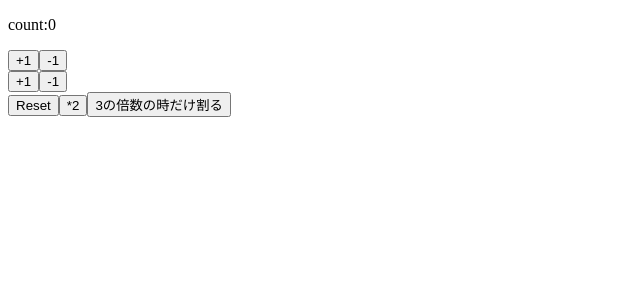
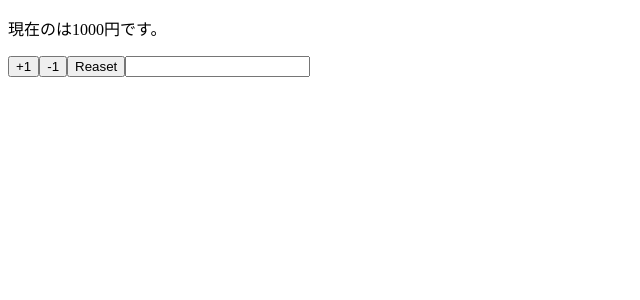
Before and after one commit to MaryamNagata89/apply_for, a React (Create React App) app: page / in a window 1280 px wide. Shown: the top 300 px of the page, without its empty margins (0-640 px from the left). Built offline with nearby package versions, Linux system fonts and the light colour scheme.

Commit message:
use many useState

```diff
--- a/src/App.js
+++ b/src/App.js
@@ -1,45 +1,29 @@
 import React, { useState } from 'react';
-import { prettyDOM } from '@testing-library/react';
 
-const App = () => {
-  const [count, setCount] = useState(0);
-  const increment = () => {
-    setCount(count + 1);
+const App = (props) => {
+  const [name, setName] = useState(props.name);
+  const [price, setPrice] = useState(props.price);
+  const reset = () => {
+    setName(props.name);
+    setPrice(props.price);
   };
-  const decrement = () => {
-    setCount(count - 1);
-  };
-
-  const increment2 = () => setCount((previousCount) => previousCount + 1);
-  const decrement2 = () => setCount((previousCount) => previousCount - 1);
-  const reset = () => setCount(0);
-  const double = () => setCount(count * 2);
-  const divide = () =>
-    setCount((previousCount) =>
-      previousCount % 3 === 0 ? previousCount / 3 : previousCount
-    );
   return (
     <>
       <div>
-        <p>count:{count}</p>
-      </div>
-      <div>
-        <button onClick={increment}>+1</button>
-        <button onClick={decrement}>-1</button>
-      </div>
-
-      <div>
-        <button onClick={increment2}>+1</button>
-        <button onClick={decrement2}>-1</button>
-      </div>
-
-      <div>
-        <button onClick={reset}>Reset</button>
-        <button onClick={double}>*2</button>
-        <button onClick={divide}>3の倍数の時だけ割る</button>
+        <p>
+          現在の{name}は{price}円です。
+        </p>
+        <button onClick={() => setPrice(price + 1)}>+1</button>
+        <button onClick={() => setPrice(price - 1)}>-1</button>
+        <button onClick={reset}>Reaset</button>
+        <input value={name} onChange={(e) => setName(e.target.value)} />
       </div>
     </>
   );
 };
+App.defaultProps = {
+  name: '',
+  price: 1000,
+};
 
 export default App;
```
